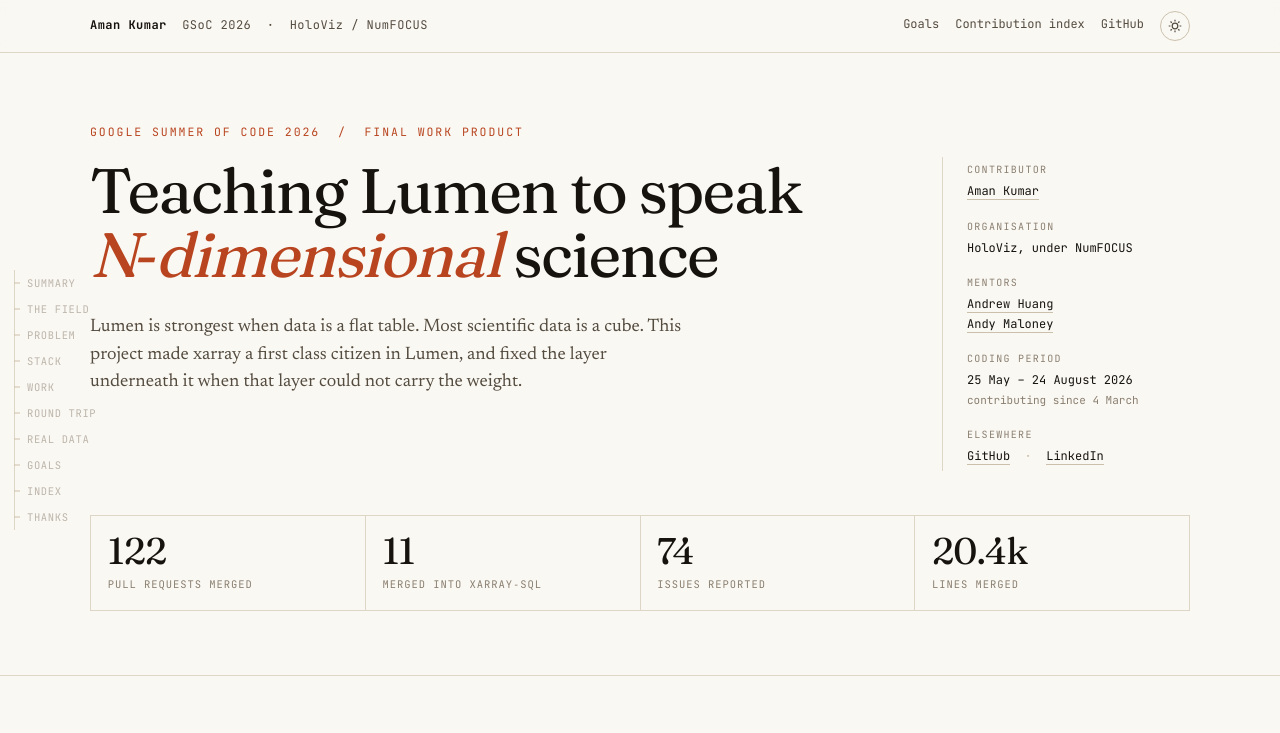
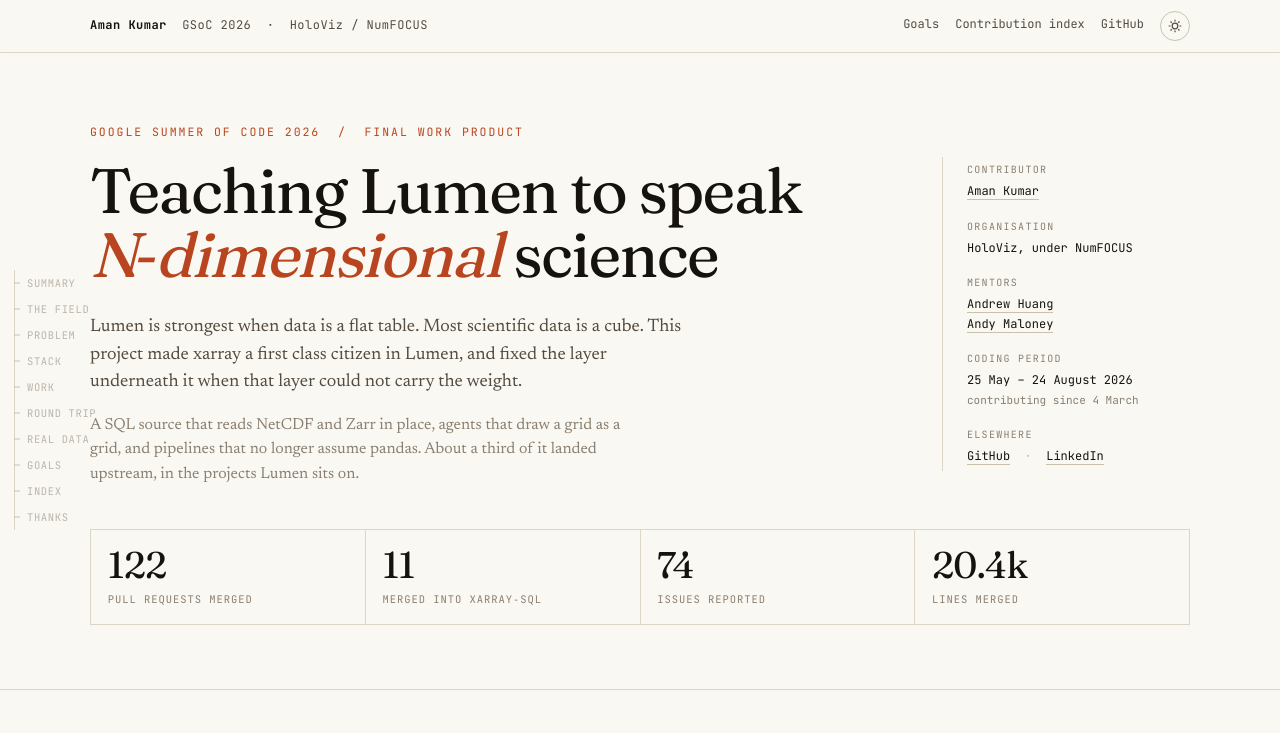
Before and after one commit to ghostiee-11/gsoc-2026, a plain HTML site: page build/page.html in a window 1280 px wide. Shown: the top 733 px of the page. Drawn offline with Linux system fonts and the light colour scheme; files whose address does not match are found by name.

Commit message:
content: add a second standfirst paragraph to the hero
Names what was actually built and that a third of it landed upstream,
which also gives the left column enough height to sit level with the
metadata column instead of ending 62px short of it.

```diff
--- a/build/page.html
+++ b/build/page.html
@@ -167,6 +167,8 @@
   max-width:19ch;margin:0 0 .42em;text-wrap:balance}
 h1 em{font-style:italic;font-variation-settings:"SOFT" 40,"WONK" 1;color:var(--accent)}
 .hero__sub{font-size:clamp(18px,1.3vw,22px);color:var(--ink-2);max-width:58ch;line-height:1.52;margin:0}
+.hero__sub--2{font-size:clamp(16px,1.05vw,18px);color:var(--ink-3);max-width:62ch;
+  margin-top:clamp(14px,1.3vw,20px)}
 .meta{margin:0;font-family:var(--mono);font-size:12px;line-height:1.6;
   border-top:1px solid var(--rule);padding-top:1rem;
   display:grid;grid-template-columns:repeat(2,minmax(0,1fr));gap:1rem 1.3rem}
@@ -402,6 +404,11 @@
         Lumen is strongest when data is a flat table. Most scientific data is a cube.
         This project made xarray a first class citizen in Lumen, and fixed the layer
         underneath it when that layer could not carry the weight.
+      </p>
+      <p class="hero__sub hero__sub--2">
+        A SQL source that reads NetCDF and Zarr in place, agents that draw a grid as a
+        grid, and pipelines that no longer assume pandas. About a third of it landed
+        upstream, in the projects Lumen sits on.
       </p>
     </div>
 
```
Also changed, not shown: index.html (+7 -0 lines).
